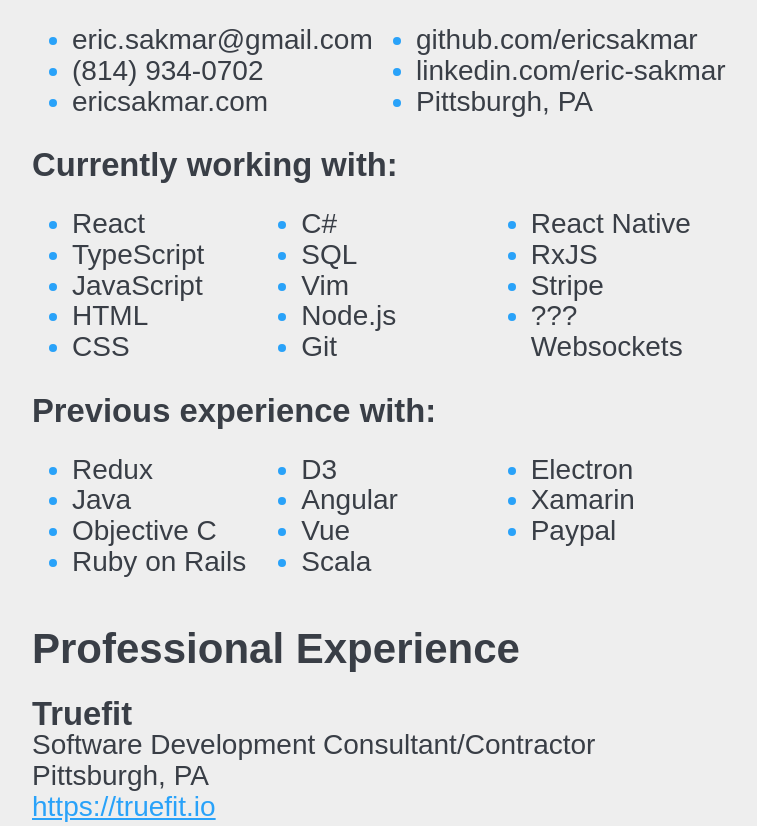
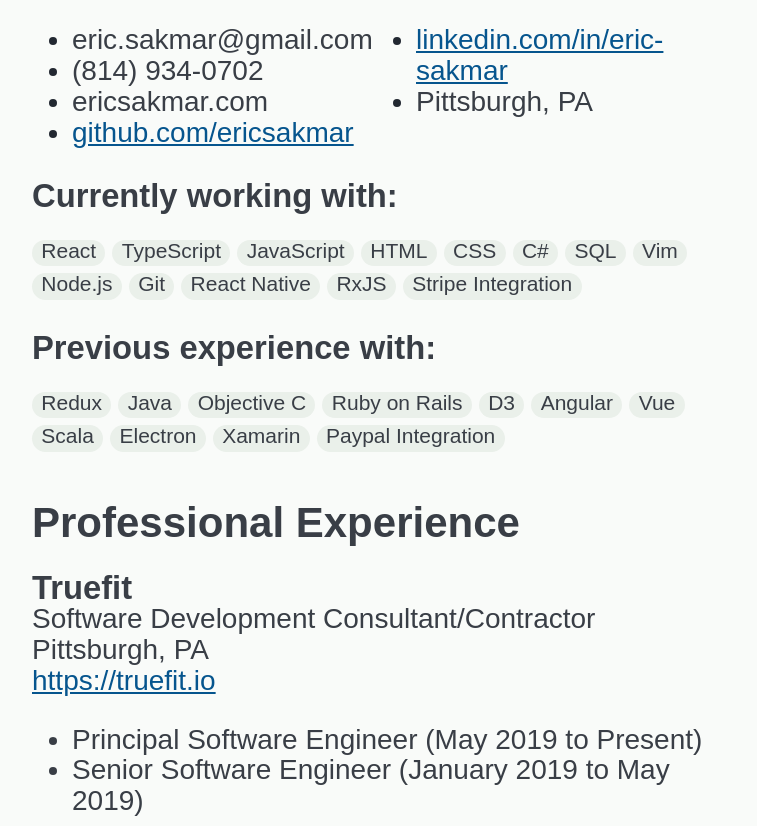
Before and after one commit to ericsakmar/personal-site-2023, a plain HTML site: page resume.html in a window 1280 px wide. Shown: the part 533-1359 px from the top of the page, without its empty margins (258-1015 px from the left). Drawn offline with Linux system fonts and the light colour scheme; a web font is replaced by a local one.

Commit message:
finishes resume

```diff
--- a/resume.html
+++ b/resume.html
@@ -18,7 +18,7 @@
 
   <body>
     <header>
-      <img src="header3.svg" class="header" />
+      <img src="header3.svg" class="header" alt="eric sakmar" />
       <p class="nav">
         <a href="/">projects</a> / <a href="resume.html">resume</a>
       </p>
@@ -46,14 +46,20 @@
           <li>eric.sakmar@gmail.com</li>
           <li>(814) 934-0702</li>
           <li>ericsakmar.com</li>
-          <li>github.com/ericsakmar</li>
-          <li>linkedin.com/eric-sakmar</li>
+          <li>
+            <a href="https://github.com/ericsakmar">github.com/ericsakmar</a>
+          </li>
+          <li>
+            <a href="https://www.linkedin.com/in/eric-sakmar"
+              >linkedin.com/in/eric-sakmar</a
+            >
+          </li>
           <li>Pittsburgh, PA</li>
         </ul>
 
         <h3>Currently working with:</h3>
 
-        <ul class="three-col">
+        <ul class="chip-list">
           <li>React</li>
           <li>TypeScript</li>
           <li>JavaScript</li>
@@ -66,13 +72,12 @@
           <li>Git</li>
           <li>React Native</li>
           <li>RxJS</li>
-          <li>Stripe</li>
-          <li>??? Websockets</li>
+          <li>Stripe Integration</li>
         </ul>
 
         <h3>Previous experience with:</h3>
 
-        <ul class="three-col">
+        <ul class="chip-list">
           <li>Redux</li>
           <li>Java</li>
           <li>Objective C</li>
@@ -83,7 +88,7 @@
           <li>Scala</li>
           <li>Electron</li>
           <li>Xamarin</li>
-          <li>Paypal</li>
+          <li>Paypal Integration</li>
         </ul>
       </section>
 
@@ -91,11 +96,9 @@
         <h2>Professional Experience</h2>
 
         <h3>Truefit</h3>
-        <h4>
-          Software Development Consultant/Contractor<br />
-          Pittsburgh, PA<br />
-          <a href="https://truefit.io">https://truefit.io</a>
-        </h4>
+        <h4>Software Development Consultant/Contractor</h4>
+        <h4>Pittsburgh, PA</h4>
+        <h4><a href="https://truefit.io">https://truefit.io</a></h4>
 
         <ul>
           <li>Principal Software Engineer (May 2019 to Present)</li>
@@ -110,7 +113,7 @@
           third-party services, and establish architectural patterns.
         </p>
 
-        <p>Notable projects include:</p>
+        <h4>Notable projects include:</h4>
 
         <ul>
           <li>
@@ -133,10 +136,9 @@
         </ul>
 
         <h3>Concurrent Technologies Corporation</h3>
-        <h4>
-          Research and Development Professional Services Organization<br/ >
-          Johnstown, PA<br /><a href="https://ctc.com">https://ctc.com</a>
-        </h4>
+        <h4>Research and Development Professional Services Organization</h4>
+        <h4>Johnstown, PA</h4>
+        <h4><a href="https://ctc.com">https://ctc.com</a></h4>
 
         <ul>
           <li>Senior Software Engineer (June 2016 to December 2018)</li>
@@ -153,7 +155,7 @@
           including Johnstown PA, Alexandria VA, Arlington VA and Pittsburgh PA.
         </p>
 
-        <p>Notable projects include:</p>
+        <h4>Notable projects include:</h4>
 
         <ul>
           <li>
@@ -174,6 +176,36 @@
 
       <section class="resume-section">
         <h2>Personal Projects</h2>
+
+        <h3>pgh.events</h3>
+        <h4><a href="https://pgh.events">https://pgh.events</a></h4>
+        <h4>
+          <a href="https://github.com/ericsakmar/pgh-events"
+            >https://github.com/ericsakmar/pgh-events</a
+          >
+        </h4>
+        <p>
+          A music-focused collection of events, playlists, podcasts, youtube
+          channels and blogs in Pittsburgh, Pennsylvania.
+        </p>
+
+        <h3>pomo-mood-o</h3>
+        <h4>
+          <a href="https://ericsakmar.github.io/pomo-mood-o/"
+            >https://ericsakmar.github.io/pomo-mood-o/</a
+          >
+        </h4>
+        <h4>
+          <a href="https://github.com/ericsakmar/pomo-mood-o"
+            >https://github.com/ericsakmar/pomo-mood-o</a
+          >
+        </h4>
+        <p>A combination pomodoro time and mood tracker.</p>
+
+        <p>
+          For more projects, please visit
+          <a href="https://ericsakmar.com">ericsakmar.com</a>.
+        </p>
       </section>
 
       <section class="resume-section">
--- a/style.css
+++ b/style.css
@@ -1,7 +1,7 @@
 :root {
   --accent: #ffd369;
-  --accent2: #29a2f9;
-  --light: #eeeeee;
+  --accent2: #06558e;
+  --light: #f9fbf9;
   --dark: #393e46;
   --very-dark: #222831;
 }
@@ -64,11 +64,13 @@
 
 h4 {
   margin-top: 0;
+  margin-bottom: 0;
   font-weight: normal;
 }
 
-li::marker {
-  color: var(--accent2);
+.two-col li::marker {
+  color: var(--very-dark);
+  opacity: 0.15;
 }
 
 .main {
@@ -138,3 +140,44 @@
 .icon {
   font-size: 0.4rem;
 }
+
+.chip-list {
+  display: flex;
+  flex-wrap: wrap;
+  gap: 0.25rem;
+  list-style-type: none;
+  padding: 0;
+}
+
+.chip-list li {
+  background-color: #eaf0ea;
+  border-radius: 0.5rem;
+  padding: 0 0.333rem;
+  font-size: 0.75rem;
+  line-height: 0.75rem;
+  padding-bottom: 0.2rem;
+}
+
+@media print {
+  html {
+    font-size: 16px;
+  }
+
+  header {
+    width: 15rem;
+    margin-top: 0;
+  }
+
+  body {
+    background-color: unset;
+  }
+
+  .main {
+    max-width: unset;
+    margin: unset;
+  }
+
+  .nav {
+    display: none;
+  }
+}
```
